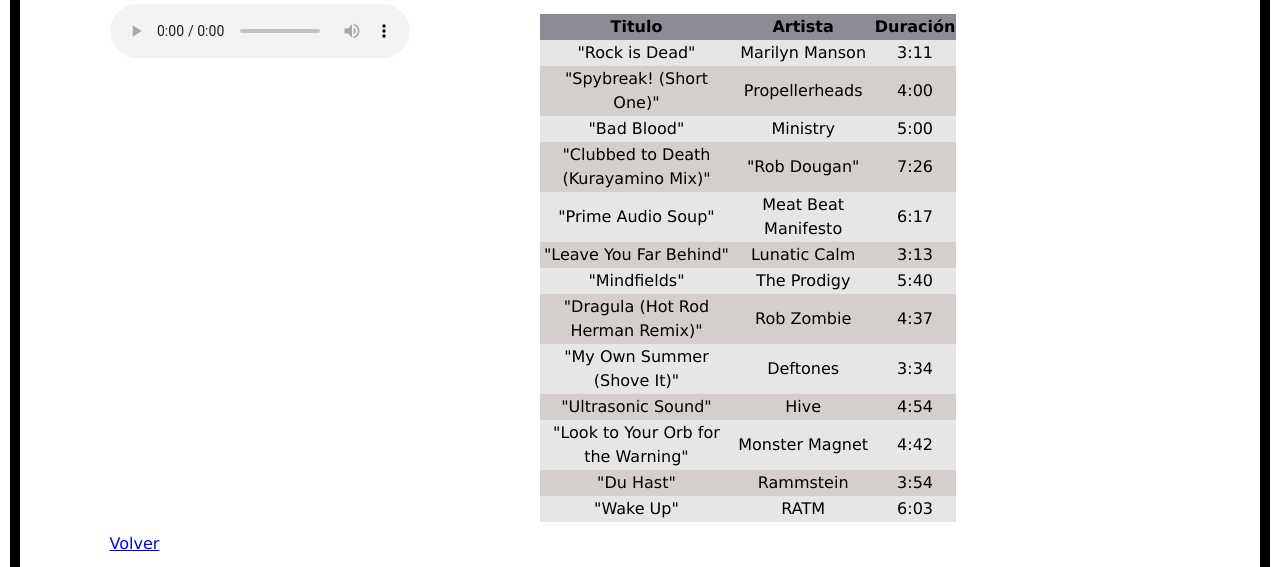
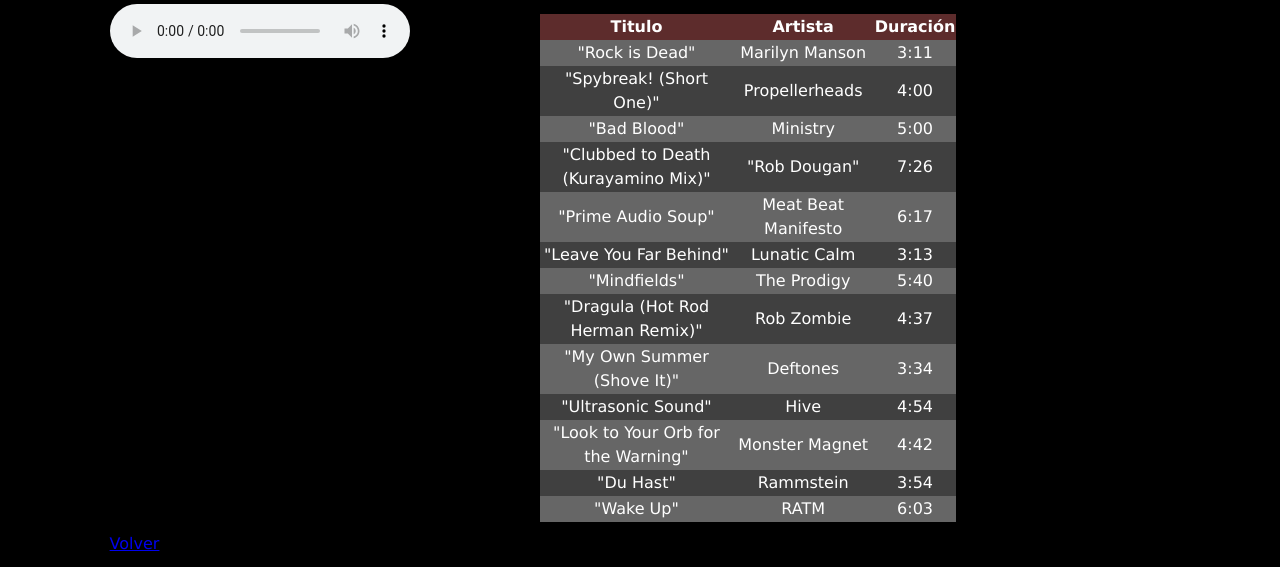
Before and after one commit to UO271411/SEWP1, a plain HTML site: page musica.html in a window 1280 px wide. Shown: the part 103-670 px from the top of the page. Drawn offline with Linux system fonts and the light colour scheme.

Commit message:
Update estilo.css

```diff
--- a/estilo.css
+++ b/estilo.css
@@ -4,8 +4,8 @@ body{		/*Especificidad del selector = (001)*/
 	border: solid black 10px;
 	margin: 10px;
 	padding: 1.5% 7%;
-	background-color:#fff;
-    color: #000;
+	background-color:black;
+    color: white;
 	font-family: Verdana, Tahoma, sans-serif;
     line-height: 1.5;
 	word-wrap: break-word;
@@ -25,10 +25,10 @@ nav a{		/*Especificidad del selector = (002)*/
 	color:white;
 }
 nav a:hover{	/*Especificidad del selector = (012)*/
-	color:lightgray;
+	color:#515151;
 }
 nav a:active{	/*Especificidad del selector = (012)*/
-	color: white;
+	color: gray;
 }
 /*Elementos utilizados por primera vez por matrix.html*/
 main img{	/*Especificidad del selector = (002)*/
@@ -62,14 +62,14 @@ table{			/*Especificidad del selector = (001)*/
 	text-align: center;
 }
 table th{		/*Especificidad del selector = (002)*/
-    background: #8B8C94;
+    background: #5D2C2C;
 	font-weight: bold;
 }
 tr.impar td{	/*Especificidad del selector = (012)*/
-    background: #E6E6E6;
+    background: #666666;
 }
 tr.par td{		/*Especificidad del selector = (012)*/
-    background: #D4CFCD;
+    background: #404040;
 }
 /*Elementos utilizados por primera vez por premios.html*/
 h2,h3,h4{		/*Especificidad del selector = (001)*/
```
